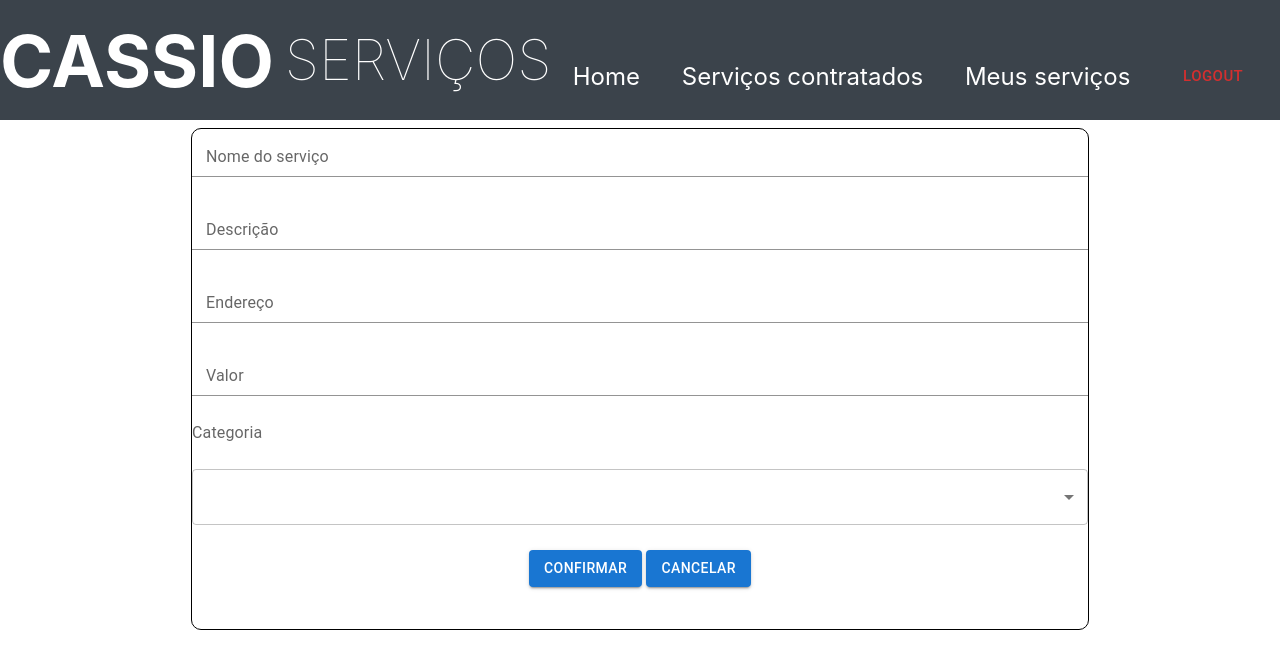
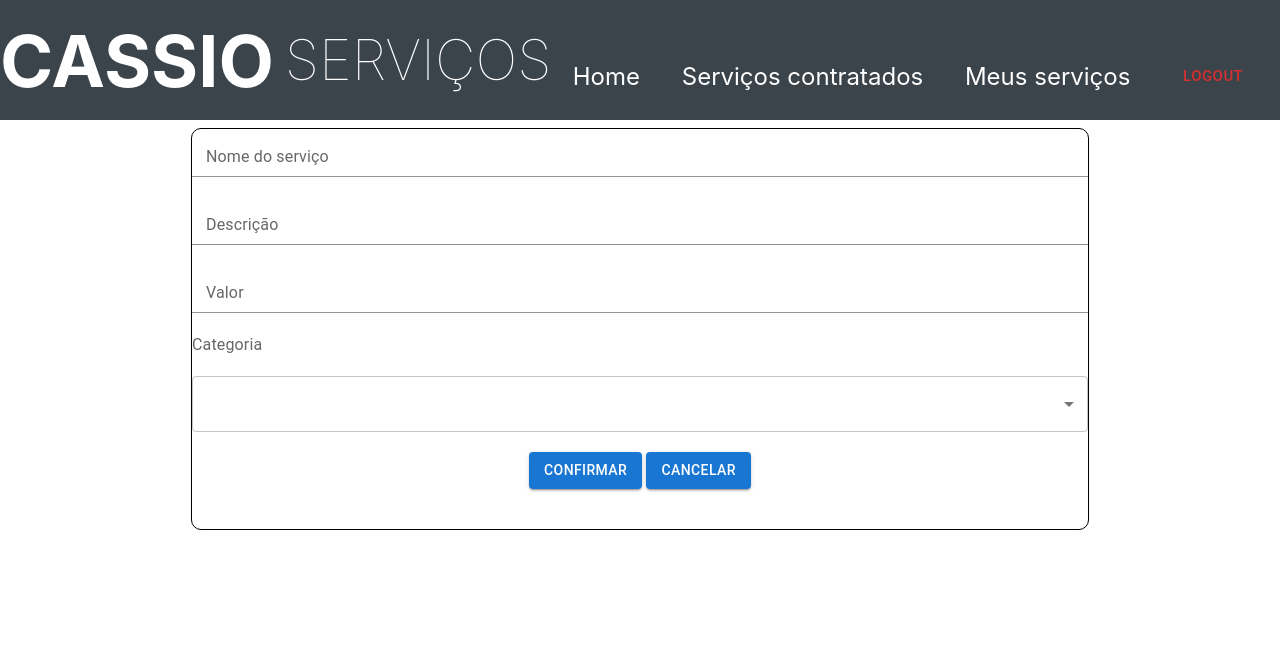
Before and after one commit to raulpillotti/projeto-laboratorio-de-software, a React (Create React App) app: page /meus-servicos in a window 1280 px wide. Both pictures are taken after a click on the button "CRIAR NOVO SERVIÇO". Shown: the top 668 px of the page. Built offline with nearby package versions, Linux system fonts and the light colour scheme.

Commit message:
tirar input de endereço na criação de um card

```diff
--- a/src/components/newServiceForm.jsx
+++ b/src/components/newServiceForm.jsx
@@ -5,7 +5,7 @@ import { FormControl, InputLabel, Input, Select, MenuItem, Button } from '@mui/m
 
 const Box = styled.div`
   width:70%;
-  height: 500px;
+  height: 400px;
   align-self:center;
   display:flex;
   flex-direction:column;
@@ -48,6 +48,7 @@ export const NewServiceForm = (props) =>{
         description.current = '';
         value.current = '';
         address.current = '';
+
         category.current = '';
 
         props.onClose();
@@ -65,10 +66,10 @@ export const NewServiceForm = (props) =>{
                     <Input onChange={(e)=> {description.current = e.target.value}} id={'Descrição'} fullWidth />
             </FormControl>
 
-            <FormControl fullWidth>
+            {/* <FormControl fullWidth>
                 <InputLabel htmlFor={'Endereço'}>{'Endereço'}</InputLabel>
                     <Input onChange={(e)=> {address.current = e.target.value}} id={'Endereço'} fullWidth />
-            </FormControl>
+            </FormControl> */}
 
             <FormControl fullWidth>
                 <InputLabel htmlFor='Valor'>{'Valor'}</InputLabel>
```
